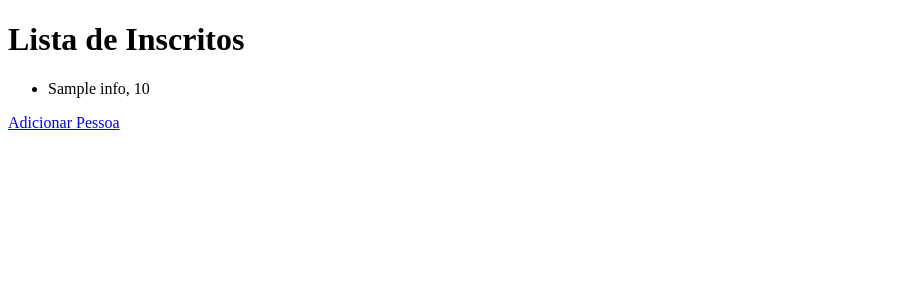
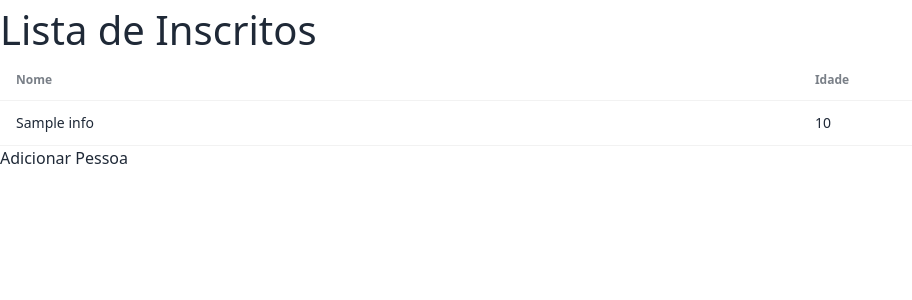
Before and after one commit to tgofsaints/aphpi, a PHP site: page / in a window 1280 px wide. Shown: the top 300 px of the page, without its empty margins (0-912 px from the left). Run offline with PHP 8.4, Linux system fonts and the light colour scheme; tables that the repository leaves empty or names only in its code hold one stand-in row (values such as "Sample post"); some libraries are stand-ins or nearby versions.

Commit message:
feat: implementa correções na base inicial da api de listagem e pequena melhoria visual

```diff
--- a/src/views/people-list.php
+++ b/src/views/people-list.php
@@ -1,23 +1,43 @@
 <!DOCTYPE html>
 <html>
+
 <head>
+
+    <link href="https://cdn.jsdelivr.net/npm/daisyui@3.9.4/dist/full.css" rel="stylesheet" type="text/css" />
+    <script src="https://cdn.tailwindcss.com"></script>
     <title>Lista de Inscritos</title>
 </head>
+
 <body>
-    <h1>Lista de Inscritos</h1>
+    <h1 style="font-size: 40px">Lista de Inscritos</h1>
+    <div class="overflow-x-auto">
+        <table class="table">
+            <thead>
+                <tr>
+                    <th>Nome</th>
+                    <th>Idade</th>
+                </tr>
+            </thead>
+            <tbody>
+                <?php
+                foreach ($people as $person): ?>
+                    <tr class="hover">
+                        <td>
+                            <?php echo $person['name']; ?>
+                        </td>
+                        <td>
+                            <?php echo $person['age']; ?>
+                        </td>
+                    </tr>
+                <?php endforeach; ?>
+            </tbody>
+        </table>
+    </div>
     <ul>
-        <?php foreach ($people as $person): ?>
-            <li><?php echo $person['name'] . ', ' . $person['age']; ?></li>
-        <?php endforeach; ?>
+
+
     </ul>
-    <form action="/api/add" method="post">
-        <!--
-        <label for="name">Name:</label>
-        <input type="text" name="name" id="name" required>
-        <label for="age">Age:</label>
-        <input type="number" name="age" id="age" required>
-        <button type="submit">Add Person</button>
-    </form> -->
     <a href="/api/add">Adicionar Pessoa</a>
 </body>
+
 </html>
```
